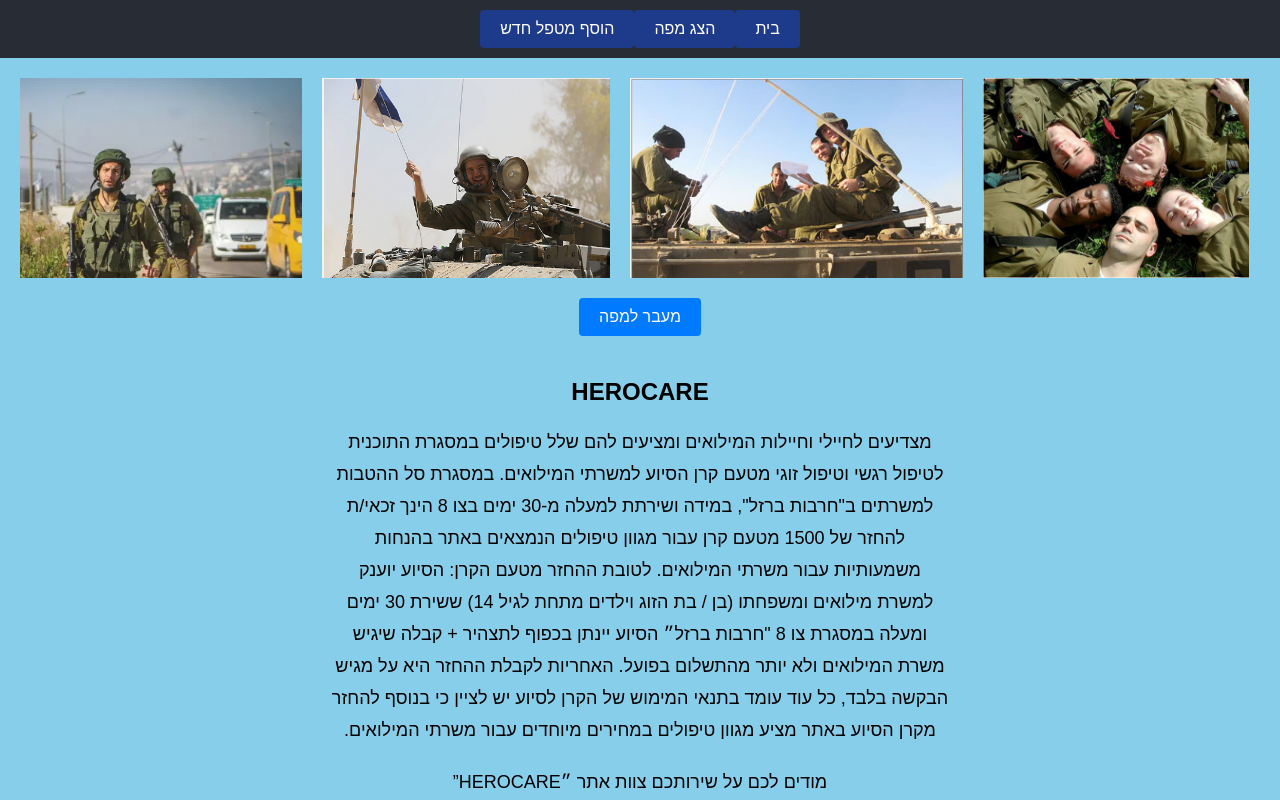
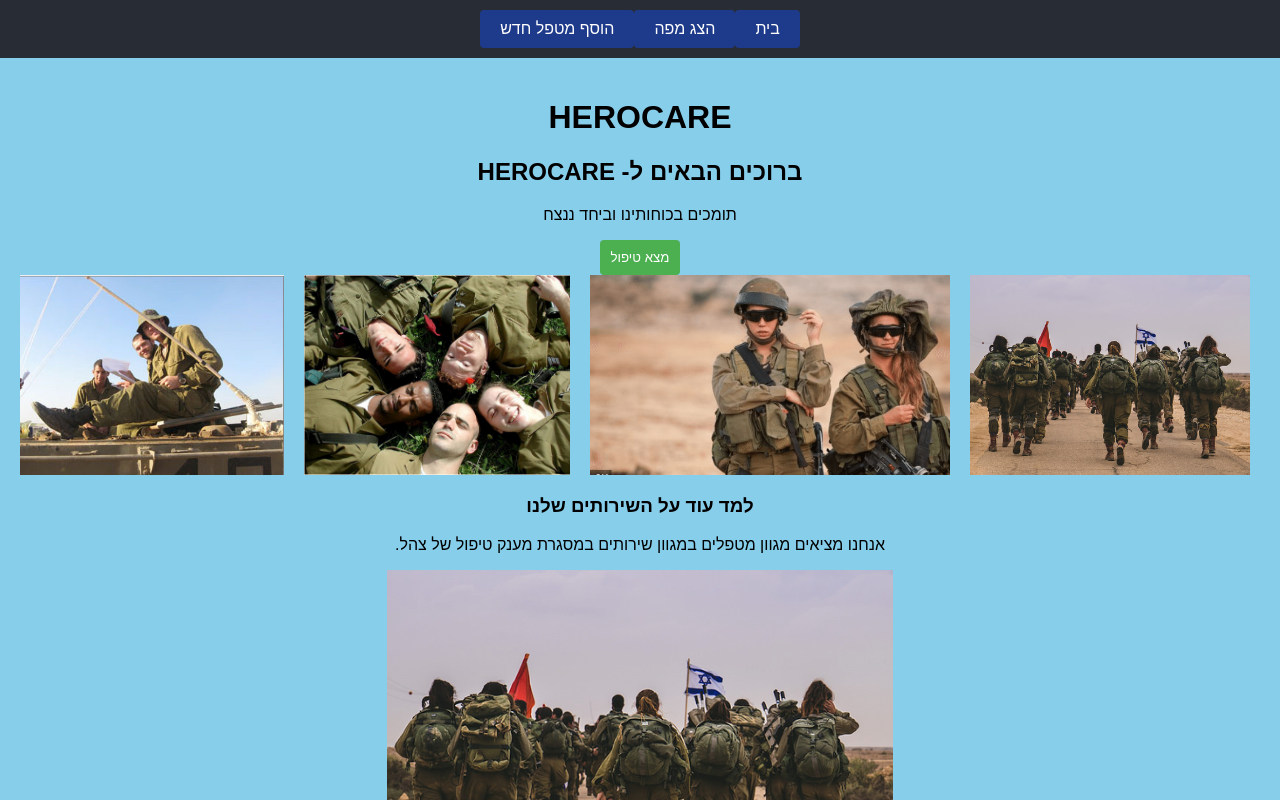
Before and after one commit to tfreshizzle/project0.3, a React (Vite) app: page / in a window 1280 px wide. Shown: the top 800 px of the page. Built offline with nearby package versions, Linux system fonts and the light colour scheme.

Commit message:
Update LandingPage.jsx

```diff
--- a/src/LandingPage.jsx
+++ b/src/LandingPage.jsx
@@ -1,64 +1,40 @@
-import React, { useEffect, useRef } from 'react';
+import React from 'react';
 import './landing_style.css';
-import soldiersImage from './images/soldiers.png';
-import soldiersImage2 from './images/soldiers2.png';
-import soldiersImage3 from './images/soldiers3.png';
-import soldiersImage4 from './images/soldiers4.png';
-import soldiersImage5 from './images/soldier5.png';
-import soldiersImage6 from './images/soldier6.png';
+import image1 from './images/soldier5.png';
+import image2 from './images/soldier6.png';
+import image3 from './images/soldiers.png';
+import image4 from './images/soldiers2.png';
+import image5 from './images/soldiers3.png';
+// Continue importing images as needed
 
 const LandingPage = ({ navigateToMap }) => {
-  const carouselRef = useRef(null);
-
-  useEffect(() => {
-    const interval = setInterval(() => {
-      if (carouselRef.current) {
-        if (carouselRef.current.scrollLeft >= carouselRef.current.scrollWidth - carouselRef.current.offsetWidth) {
-          carouselRef.current.scrollLeft = 0;
-        } else {
-          carouselRef.current.scrollLeft += carouselRef.current.offsetWidth;
-        }
-      }
-    }, 3000);
-
-    return () => clearInterval(interval);
-  }, []);
+  const images = [image1, image2, image3, image4, image5]; // Add all imported images to this array
 
   return (
     <div className="landing-container">
-      <div className="carousel" ref={carouselRef}>
-        <img src={soldiersImage} alt="soldiers" />
-        <img src={soldiersImage2} alt="soldiers2" />
-        <img src={soldiersImage3} alt="soldiers3" />
-        <img src={soldiersImage4} alt="soldiers4" />
-        <img src={soldiersImage5} alt="soldiers5" />
-        <img src={soldiersImage6} alt="soldiers6" />
+      <header className="top-bar">
+        <h1>HEROCARE</h1>
+      </header>
+      <section className="hero">
+        <h2>ברוכים הבאים ל- HEROCARE</h2>
+        <p> תומכים בכוחותינו וביחד ננצח</p>
+        <button className="cta-button" onClick={navigateToMap}>מצא טיפול</button>
+      </section>
+      <div className="carousel">
+        {images.map((img, index) => (
+          <img key={index} src={img} alt={`Slide ${index + 1}`} className="carousel-image" />
+        ))}
       </div>
-      <button className="map-button" onClick={navigateToMap}>מעבר למפה</button>
-      <div className="description">
-        <h2>HEROCARE</h2>
-        <p>
-        מצדיעים לחיילי וחיילות המילואים ומציעים להם שלל טיפולים במסגרת התוכנית לטיפול רגשי וטיפול זוגי מטעם קרן הסיוע למשרתי המילואים.
-
-        במסגרת סל ההטבות למשרתים ב"חרבות ברזל",
-        במידה ושירתת למעלה מ-30 ימים בצו
-        8 הינך זכאי/ת להחזר של 1500 מטעם קרן עבור מגוון טיפולים הנמצאים באתר בהנחות משמעותיות עבור משרתי המילואים.
-
-
-        לטובת ההחזר מטעם הקרן:
-        הסיוע יוענק למשרת מילואים ומשפחתו (בן / בת הזוג וילדים מתחת לגיל 14) ששירת 30 ימים ומעלה במסגרת צו 8 "חרבות ברזל״
-        הסיוע יינתן בכפוף לתצהיר + קבלה שיגיש משרת המילואים ולא יותר מהתשלום בפועל.
-        האחריות לקבלת ההחזר היא על מגיש הבקשה בלבד, כל עוד עומד בתנאי המימוש של הקרן לסיוע
-
-        יש לציין כי בנוסף להחזר מקרן הסיוע באתר מציע מגוון טיפולים במחירים מיוחדים עבור משרתי המילואים.
-
-
-        </p>
-        <p>
-        מודים לכם על שירותכם צוות אתר ״HEROCARE”
-        </p>
-
-      </div>
+      <section className="info-section">
+        <div className="info-content">
+          <h3>למד עוד על השירותים שלנו</h3>
+          <p>אנחנו מציאים מגוון מטפלים במגוון שירותים במסגרת מענק טיפול של צהל. </p>
+        </div>
+        <img src={images[0]} alt="Service Image" className="info-image"/>
+      </section>
+      <footer>
+        <p>ברוך הבא לרשת מציאת טיפולים, תודה על שירותך</p>
+      </footer>
     </div>
   );
 };
```
